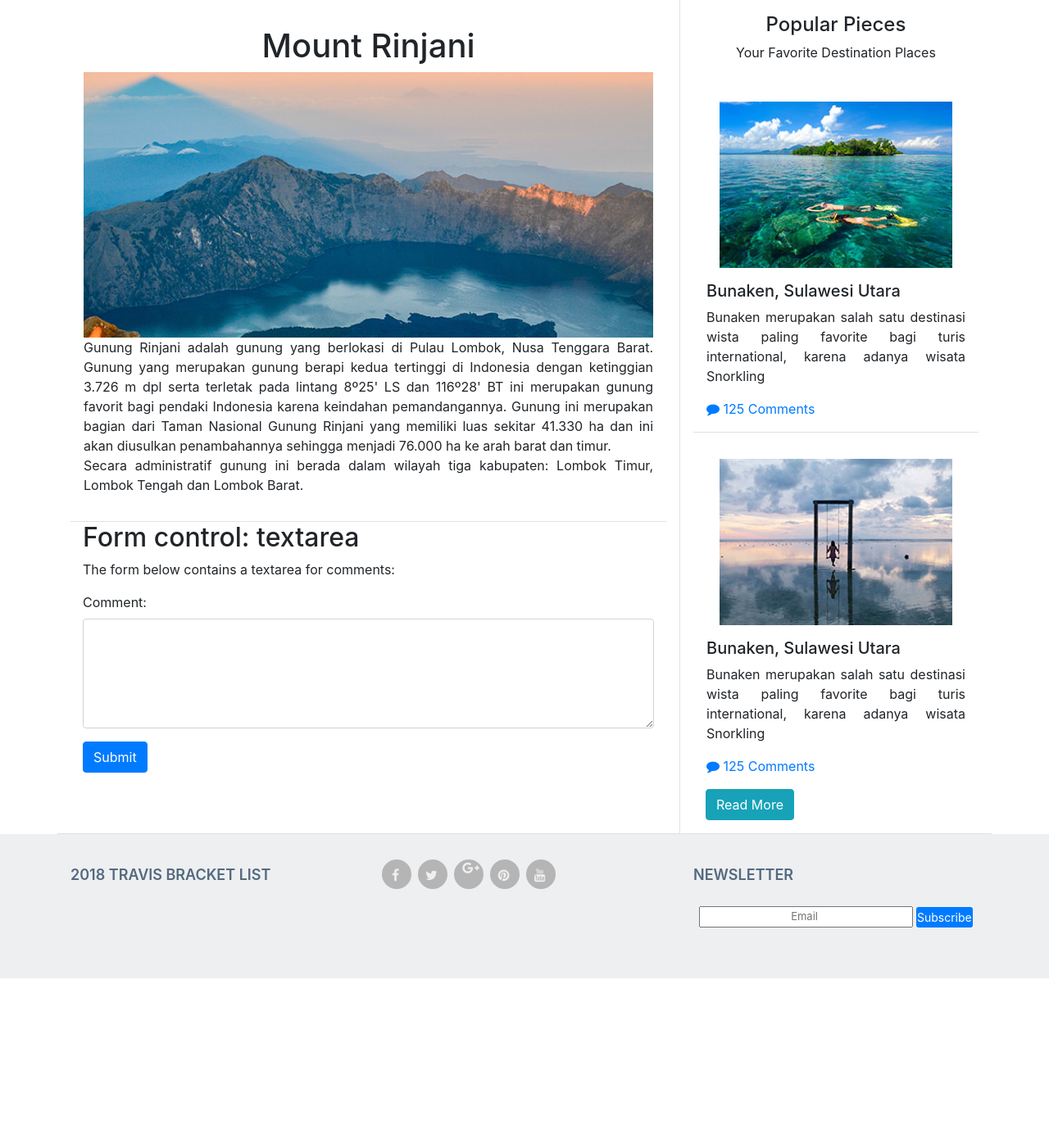
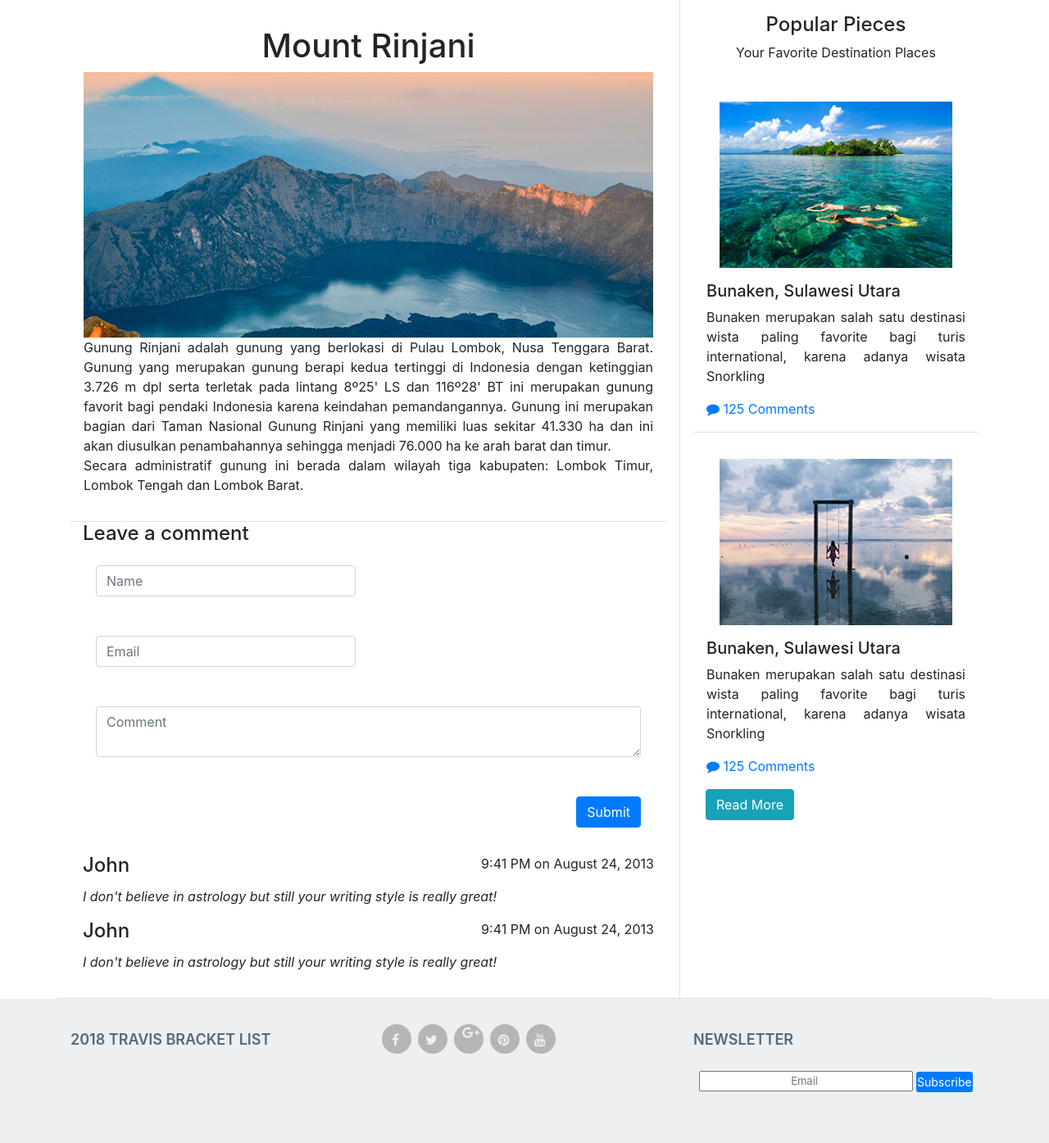
Before and after one commit to fachru69/trvl, a PHP site: page /article-1.html in a window 1280 px wide. Shown: the part 179-1574 px from the top of the page at 82% size. Before the commit the page ends 1373 px from the top, so only its background shows below. Run offline with PHP 8.4, Linux system fonts and the light colour scheme; some libraries are stand-ins or nearby versions.

Commit message:
menambahkan form komentar

```diff
--- a/article-1.html
+++ b/article-1.html
@@ -55,15 +55,54 @@
                     </div>
                 </div>
                 <div class="container">
-                    <h2>Form control: textarea</h2>
-                    <p>The form below contains a textarea for comments:</p>
-                    <form>
-                        <div class="form-group">
-                            <label for="comment">Comment:</label>
-                            <textarea class="form-control" rows="5" id="comment"></textarea>
-                        </div>
-                    </form>
-                    <button type="submit" class="btn btn-primary">Submit</button>
+                    <div class="well">
+
+    <h4>Leave a comment</h4>
+
+    <form role="form" class="clearfix">
+
+        <div class="col-md-6 form-group">
+            <label class="sr-only" for="name">Name</label>
+            <input type="text" class="form-control" id="name" placeholder="Name">
+        </div>
+
+        <div class="col-md-6 form-group">
+            <label class="sr-only" for="email">Email</label>
+            <input type="email" class="form-control" id="email" placeholder="Email">
+        </div>
+
+        <div class="col-md-12 form-group">
+            <label class="sr-only" for="email">Comment</label>
+            <textarea class="form-control" id="comment" placeholder="Comment"></textarea>
+        </div>
+
+        <div class="col-md-12 form-group text-right">
+            <button type="submit" class="btn btn-primary">Submit</button>
+        </div>
+
+    </form>
+    <ul id="comments" class="comments">
+    <li class="comment">
+        <div class="clearfix">
+            <h4 class="pull-left">John</h4>
+            <p class="pull-right">9:41 PM on August 24, 2013</p>
+        </div>
+        <p>
+            <em>I don't believe in astrology but still your writing style is really great!</em>
+        </p>
+    </li>
+
+    <li class="comment clearfix">
+        <div class="clearfix">
+            <h4 class="pull-left">John</h4>
+            <p class="pull-right">9:41 PM on August 24, 2013</p>
+        </div>
+        <p>
+            <em>I don't believe in astrology but still your writing style is really great!</em>
+        </p>
+    </li>
+</ul>
+</div>
                 </div>
             </div>
             <div class="col-xs-6 col-md-4">
--- a/assets/css/style.css
+++ b/assets/css/style.css
@@ -327,8 +327,16 @@ body {
 	color: #EDEFF1 !important;
 }
 
+/* Comment */
 
+#comments, #comments li {
+    margin: 0;
+    padding: 0;
+}
 
+#comments li {
+    list-style: none;
+}
 
 
 
```
Also changed, not shown: assets/js/style.js (line endings or trailing spaces).
